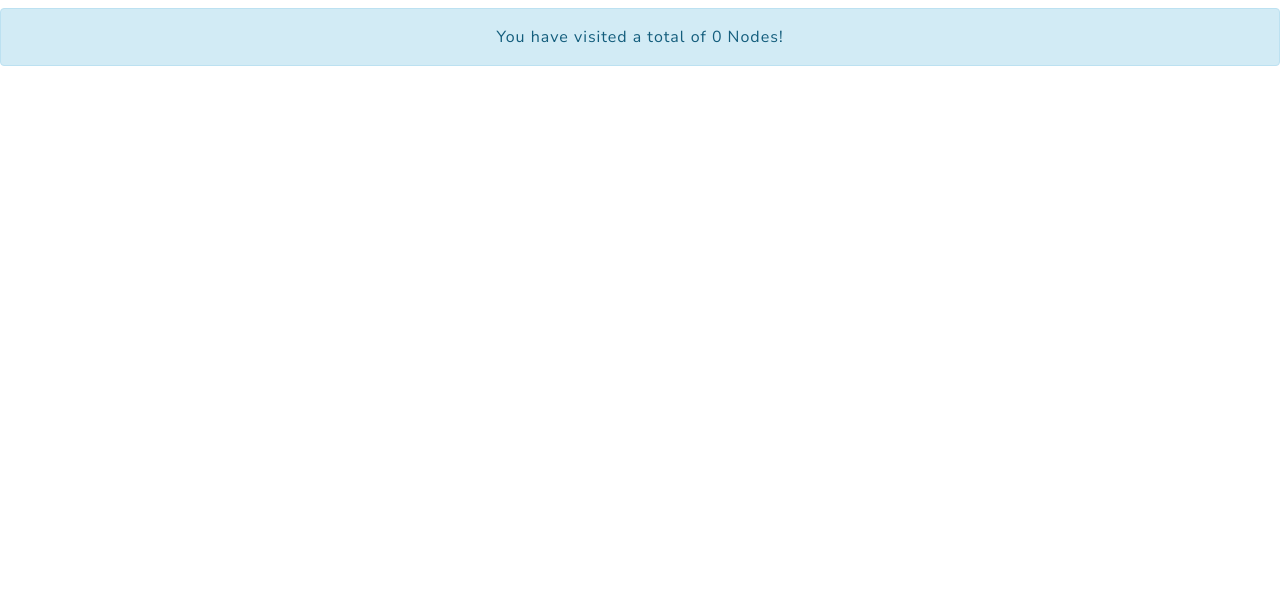
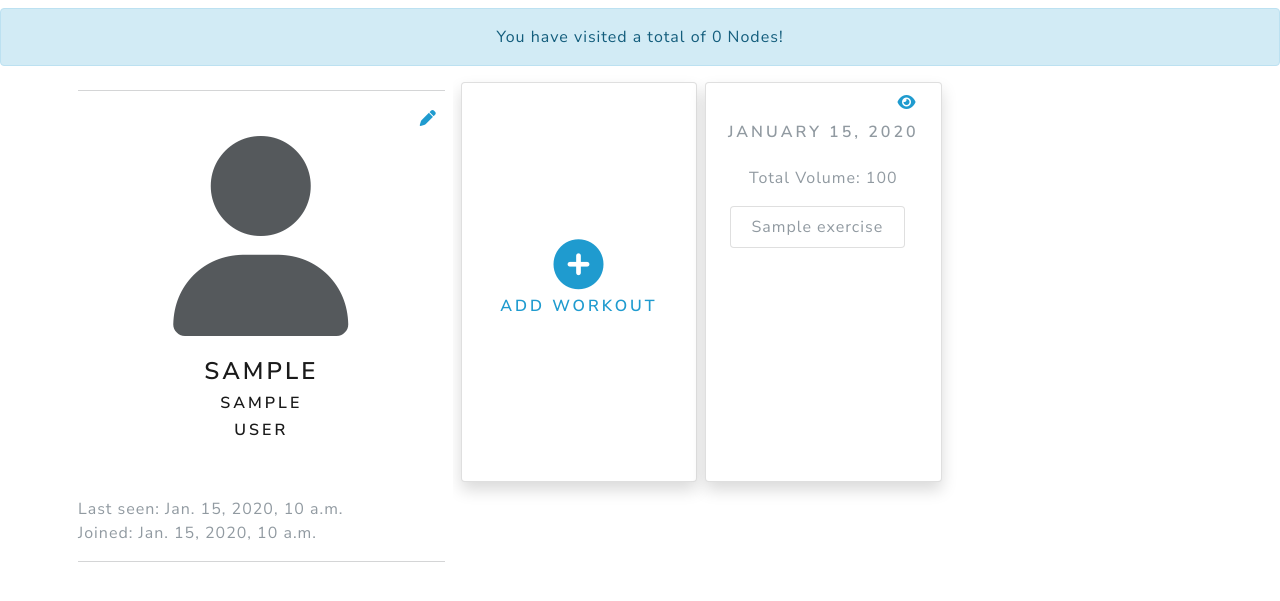
Before and after one commit to NickGalindo/EDA-LevelUp, a Django app: page /users/profile in a window 1280 px wide. Shown: the part 88-689 px from the top of the page. Run offline with Django 3.2, Linux system fonts and the light colour scheme; a user stored in the database is signed in; tables that the repository leaves empty hold one stand-in row (values such as "Sample post"); a database or web service that is not in the repository returns one stand-in record (values such as "Sample title"); some libraries are stand-ins or nearby versions.

Commit message:
terminado la utilidad de agregar ejercicio

```diff
--- a/LevelUp/LevelUp/apps/userprofiles/urls.py
+++ b/LevelUp/LevelUp/apps/userprofiles/urls.py
@@ -10,4 +10,6 @@ from . import views
 app_name='userprofiles'
 urlpatterns = [
     path('profile', views.profile, name='profile'),
+    path('new-workout', views.new_workout, name='new-workout'),
+    path('add-exercises', views.add_exercises, name='add-exercises')
 ]
--- a/LevelUp/LevelUp/apps/userprofiles/views.py
+++ b/LevelUp/LevelUp/apps/userprofiles/views.py
@@ -1,6 +1,11 @@
 from typing import List, Dict, Any
-from django.shortcuts import render
+from django.shortcuts import render, redirect
 from django.contrib.auth.decorators import login_required
+from django.forms import formset_factory
+
+from pymongo import MongoClient
+import datetime
+from . import forms
 
 # Create your views here.
 @login_required
@@ -11,4 +16,98 @@ def profile(request: Any):
     """
     context = {}
 
+    client = MongoClient()
+    user_collection = client["EDA-Project"]["user_profiles"]
+    usr_email = request.user.email
+    usr = user_collection.find_one({"email": usr_email})
+
+    workouts = []
+    for workout in usr["workouts"]:
+
+        total_volume = 0
+        for exe in workout["exercises"]:
+            total_volume += exe["sets"]*exe["reps"]*(1 if exe["weight"] == 0 else exe["weight"])
+
+        workouts.append({
+            "date": workout["date"].strftime("%B %-d, %Y"),
+            "total_volume": total_volume,
+            "exercises": workout["exercises"]
+        })
+
+    context["workouts"] = workouts
+
     return render(request=request, template_name="userprofiles/profile.html", context=context)
+
+
+@login_required
+def new_workout(request: Any):
+    """
+    Add new workout to a user profile
+    :param request: the request passed in by the webview
+    """
+    context = {}
+
+    if request.method == "POST":
+        form = forms.workout_form(request.POST, error_class=forms.CustomError)
+
+        if form.is_valid():
+            data = form.cleaned_data
+
+            request.session['new_workout_date'] = str(data['date'])
+            request.session['new_workout_num_exercises'] = data['num_exercises']
+
+            return redirect("userprofiles:add-exercises")
+    else:
+        form = forms.workout_form(error_class=forms.CustomError)
+
+    context['form'] = form
+
+    return render(request=request, template_name="userprofiles/new_workout.html", context=context)
+
+@login_required
+def add_exercises(request: Any):
+    """
+    Add a exercises to a workout
+    """
+    context = {}
+
+    workout_date = datetime.datetime.strptime(request.session['new_workout_date'], "%Y-%m-%d")
+    num_exercises = request.session['new_workout_num_exercises']
+    add_exercises_formset_factory = formset_factory(forms.exercise_form, extra=num_exercises)
+
+    if request.method == "POST":
+        add_exercises_formset = add_exercises_formset_factory(request.POST)
+        if add_exercises_formset.is_valid():
+            new_workout = {
+                "date": workout_date,
+                "exercises": []
+            }
+            for form in add_exercises_formset:
+                data = form.cleaned_data
+
+                new_exercise = {
+                    "name": data["name"],
+                    "sets": data["sets"],
+                    "reps": data["reps"],
+                    "weight": data["weight"]
+                }
+
+                new_workout["exercises"].append(new_exercise)
+
+            client = MongoClient()
+            user_collection = client["EDA-Project"]["user_profiles"]
+            usr_email = request.user.email
+            user_collection.update_one(
+                {"email": usr_email},
+                {"$push": {"workouts": new_workout}}
+            )
+            client.close()
+
+            return redirect("userprofiles:profile")
+    else:
+        add_exercises_formset = add_exercises_formset_factory()
+
+    context["formset"] = add_exercises_formset
+    context["workout_date"] = workout_date.strftime("%B %-d, %Y")
+
+    return render(request=request, template_name="userprofiles/add_exercises.html", context=context)
--- a/LevelUp/LevelUp/templates/basetemplate.html
+++ b/LevelUp/LevelUp/templates/basetemplate.html
@@ -17,8 +17,10 @@
     <link href="{% static 'bootstrap.css' %}?678778" type="text/css" rel="stylesheet">
     <link href="{% static 'theme.css' %}?6733778" type="text/css" rel="stylesheet">
 
-    <script src="https://kit.fontawesome.com/211962e7dd.js" crossorigin="anonymous" async></script>
+    <script src="https://kit.fontawesome.com/e9317d3dcd.js" crossorigin="anonymous"></script>
     <script src="https://cdn.jsdelivr.net/npm/bootstrap@5.0.2/dist/js/bootstrap.bundle.min.js" integrity="sha384-MrcW6ZMFYlzcLA8Nl+NtUVF0sA7MsXsP1UyJoMp4YLEuNSfAP+JcXn/tWtIaxVXM" crossorigin="anonymous"></script>
+    {% block script %}
+    {% endblock script %}
 
     {% if title %}
       <title>LevelUp - {{title}}</title>
--- a/LevelUp/LevelUp/templates/basetemplate_loggedin.html
+++ b/LevelUp/LevelUp/templates/basetemplate_loggedin.html
@@ -21,8 +21,10 @@
     <link href="{% static 'bootstrap.css' %}?76667676" type="text/css" rel="stylesheet">
     <link href="{% static 'theme.css' %}?67780212378" type="text/css" rel="stylesheet">
 
-    <script src="https://kit.fontawesome.com/211962e7dd.js" crossorigin="anonymous" async></script>
+    <script src="https://kit.fontawesome.com/e9317d3dcd.js" crossorigin="anonymous"></script>
     <script src="https://cdn.jsdelivr.net/npm/bootstrap@5.0.2/dist/js/bootstrap.bundle.min.js" integrity="sha384-MrcW6ZMFYlzcLA8Nl+NtUVF0sA7MsXsP1UyJoMp4YLEuNSfAP+JcXn/tWtIaxVXM" crossorigin="anonymous" async></script>
+    {% block script %}
+    {% endblock script %}
 
     {% if title %}
       <title>LevelUp - {{title}}</title>
@@ -58,7 +60,7 @@
           <div class="d-flex">
             <div class="btn-group" role="group" aria-label="User Profile button dropdown">
               <div class="btn-group" role="group">
-                <button id="btnGroupDrop1" type="button" class="btn btn-themed-outline-light dropdown-toggle pt-2 pb-2" data-bs-toggle="dropdown" aria-haspopup="true" aria-expanded="false" style="border-color: #1a1a1a !important"><i class="fas fa-user fa-lg"></i> {{ user.username }}</button>
+                <button id="btnGroupDrop1" type="button" class="btn btn-themed-outline-light dropdown-toggle pt-2 pb-2" data-bs-toggle="dropdown" aria-haspopup="true" aria-expanded="false" style="border-color: #1a1a1a !important"><i class="fas fa-user fa-lg"></i>  {{ user.username }}</button>
                 <div class="dropdown-menu dropdown-menu-dark dropdown-menu-end" aria-labelledby="btnGroupDrop1">
                   <a class="dropdown-item" href="{% url 'userprofiles:profile' %}">Profile</a>
                   <a class="dropdown-item" href="{% url 'authentication:logout' %}">Logout</a>
--- a/LevelUp/LevelUp/templates/userprofiles/profile.html
+++ b/LevelUp/LevelUp/templates/userprofiles/profile.html
@@ -3,4 +3,82 @@
 <div class="alert alert-info text-center rounded mt-2 mb-2 ml-5 mr-5">
   You have visited a total of 0 Nodes!
 </div>
+
+<div class="container d-flex px-2">
+  <div class="row gx-2" style="width: 100%;">
+    <div class="col-4">
+      <hr/>
+      <div class="container-fluid d-flex justify-content-end">
+        <a href="#" class="text-info"><i class="fas fa-pen"></i></a>
+      </div>
+      <div class="container-fluid d-flex justify-content-center align-items-center mb-3">
+        <div class="d-flex align-items-center justify-content-center" style="width:60%; aspect-ratio: 1/1;">
+          <i class="fas fa-user" style="font-size: 200px;"></i>
+        </div>
+      </div>
+      <div class="container-fluid d-flex justify-content-center mb-5">
+        <div class="col text-center">
+          <h3>{{ user.username }}</h3>
+          {% if user.first_name %}
+            <h5>{{ user.first_name }}</h5>
+          {% else %}
+            <h5>First Name</h5>
+          {% endif %}
+          {% if user.last_name %}
+            <h5>{{ user.last_name }}</h5>
+          {% else %}
+            <h5>Last Name</h5>
+          {% endif %}
+        </div>
+      </div>
+      <div class="text-muted">
+        Last seen: {{ user.last_login }}
+      </div>
+      <div class="text-muted">
+        Joined: {{ user.date_joined }}
+      </div>
+      <hr/>
+    </div>
+    <div class="col-8">
+      <div class="container-fluid overflow-hidden px-2 py-2 pb-5">
+        <div class="row gx-2 gy-2">
+          <div class="col-4">
+            <a href="{% url 'userprofiles:new-workout' %}" style="text-decoration: none;">
+              <div class="card shadow d-flex justify-content-center align-items-center p-2" style="height: 400px;">
+                <i class="fas fa-plus-circle text-info" style="font-size: 50px;"></i>
+                <h5 class="text-info mt-2">Add Workout</h5>
+              </div>
+            </a>
+          </div>
+          {% for workout in workouts %}
+            <div class="col-4">
+              <div class="card container-fluid shadow p-2" style="height: 400px;">
+                <div class="row mx-1">
+                  <div class="d-flex justify-content-end">
+                    <a href="#" style="text-decoration: none;"><i class="fas fa-eye text-info"></i></a>
+                  </div>
+                </div>
+                <div class="row">
+                  <h5 class="text-muted text-center mt-2">{{ workout.date }}</h5>
+                </div>
+                <div class="row">
+                  <p class="text-muted text-center mt-3">Total Volume: {{ workout.total_volume }}</p>
+                </div>
+                <div class="row mx-3 mb-3 d-flex overflow-auto">
+                  <ul class="list-group">
+                    {% for exercise in workout.exercises %}
+                      <li class="list-group-item text-center text-muted">
+                        {{ exercise.name }}
+                      </li>
+                    {% endfor %}
+                  </ul>
+                </div>
+              </div>
+            </div>
+          {% endfor %}
+        </div>
+      </div>
+    </div>
+  </div>
+</div>
 {% endblock content %}
```
Also changed, not shown: LevelUp/LevelUp/apps/userprofiles/forms.py (added, +69 -0 lines), LevelUp/LevelUp/templates/userprofiles/add_exercises.html (added, +78 -0 lines), LevelUp/LevelUp/templates/userprofiles/new_workout.html (added, +43 -0 lines).
